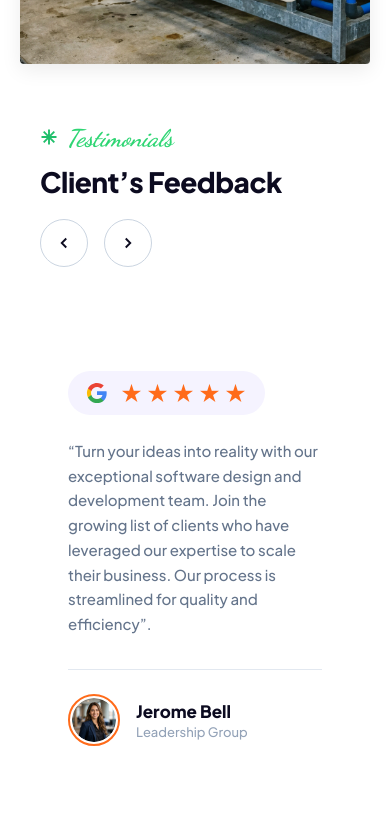
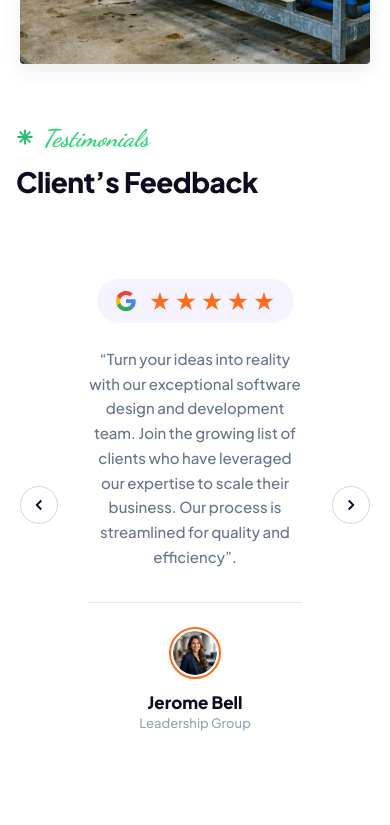
Before and after one commit to MathanKumarMP/UKL-India, a React (Vite) app: page / in a window 390 px wide. Shown: the part 4300-5125 px from the top of the page. Built offline with nearby package versions, Linux system fonts and the light colour scheme.

Commit message:
mobile responsive

```diff
--- a/src/components/Footer.jsx
+++ b/src/components/Footer.jsx
@@ -10,6 +10,7 @@ const Footer = () => {
         <div className="footer-main-grid">
           {/* Column 1: Brand Logo, Mission Paragraph & Social Icons below */}
           <div className="footer-col brand-col">
+            <div className="brand-logo-description">
               <div className="footer-logo">
                 <img src={logo} alt="UKL Instruments Logo" />
               </div>
@@ -18,6 +19,7 @@ const Footer = () => {
                 quality water treatment components which were by and large imported
                 from other countries.
               </p>
+            </div>
 
             {/* Social Icons positioned below brand paragraph */}
             <div className="footer-social-icons">
--- a/src/components/Testimonials.jsx
+++ b/src/components/Testimonials.jsx
@@ -106,6 +106,7 @@ const Testimonials = () => {
           </div>
 
           {/* Active Interactive Navigation Arrows */}
+          {!isMobile && (
             <div className="carousel-controls">
               <button className="control-btn prev-btn" onClick={handlePrev} aria-label="Previous testimonial">
                 <svg width="18" height="18" viewBox="0 0 24 24" fill="none" stroke="#0c0b20" strokeWidth="2.5">
@@ -118,8 +119,11 @@ const Testimonials = () => {
                 </svg>
               </button>
             </div>
+          )}
         </div>
 
+        {/* Carousel Wrapper for Side Positioning on Mobile */}
+        <div className="testimonials-carousel-wrapper">
           {/* 3 Column Testimonials Grid */}
           <div className="testimonials-grid">
             {visibleTestimonials.map((item) => (
@@ -173,6 +177,23 @@ const Testimonials = () => {
               </div>
             ))}
           </div>
+
+          {/* Active Interactive Navigation Arrows below card on mobile */}
+          {isMobile && (
+            <div className="carousel-controls mobile-controls">
+              <button className="control-btn prev-btn" onClick={handlePrev} aria-label="Previous testimonial">
+                <svg width="18" height="18" viewBox="0 0 24 24" fill="none" stroke="#0c0b20" strokeWidth="2.5">
+                  <path d="M15 18l-6-6 6-6" />
+                </svg>
+              </button>
+              <button className="control-btn next-btn" onClick={handleNext} aria-label="Next testimonial">
+                <svg width="18" height="18" viewBox="0 0 24 24" fill="none" stroke="#0c0b20" strokeWidth="2.5">
+                  <path d="M9 18l6-6-6-6" />
+                </svg>
+              </button>
+            </div>
+          )}
+        </div>
       </div>
     </section>
   );
--- a/src/styles/Footer.css
+++ b/src/styles/Footer.css
@@ -1,5 +1,5 @@
 .footer-section {
-  width: 100%;
+  width: 91%;
   background-color: #040407;
   color: #ffffff;
   padding: 80px 0 60px 0;
@@ -111,17 +111,24 @@
   flex-direction: column;
 }
 
+.brand-logo-description {
+  display: flex;
+  align-items: flex-start;
+  gap: 24px;
+  flex-wrap: nowrap;
+}
+
 .footer-logo img {
-  height: 64px;
+  height: 90px;
   object-fit: contain;
-  margin-bottom: 24px;
 }
 
 .brand-description {
   font-size: 14px;
   line-height: 1.75;
+  text-align: justify;
   color: #94a3b8;
-  max-width: 320px;
+  max-width: 450px;
 }
 
 /* Column Headings with Underline */
@@ -207,6 +214,14 @@
     gap: 40px;
   }
 
+  .brand-col {
+    grid-column: span 2;
+  }
+
+  .contact-col {
+    grid-column: span 2;
+  }
+
   .footer-top-row {
     flex-direction: column;
     align-items: flex-start;
@@ -222,6 +237,7 @@
 @media (max-width: 640px) {
   .footer-section {
     padding: 25px 0 40px 0;
+    background-color: #0b0c1b;
   }
 
   .footer-container {
@@ -229,7 +245,11 @@
   }
 
   .footer-main-grid {
-    grid-template-columns: 1fr;
-    gap: 32px;
+    grid-template-columns: repeat(2, 1fr);
+    gap: 24px;
+  }
+
+  .brand-logo-description {
+    gap: 27px;
   }
 }
--- a/src/styles/Testimonials.css
+++ b/src/styles/Testimonials.css
@@ -185,6 +185,11 @@
   font-weight: 500;
 }
 
+.testimonials-carousel-wrapper {
+  position: relative;
+  width: 100%;
+}
+
 /* Responsive */
 @media (max-width: 1024px) {
   .testimonials-grid {
@@ -197,9 +202,18 @@
 }
 
 @media (max-width: 768px) {
+  .testimonials-container {
+    padding: 0 16px !important;
+  }
+
+  .testimonials-carousel-wrapper {
+    padding: 0 44px;
+  }
+
   .testimonials-header {
     flex-direction: column !important;
-    align-items: flex-start !important;
+    align-items: center !important;
+    text-align: center !important;
     gap: 16px !important;
   }
 
@@ -211,4 +225,44 @@
   .testimonials-grid {
     grid-template-columns: 1fr !important;
   }
+
+  .testimonial-card {
+    align-items: center !important;
+    text-align: center !important;
+  }
+
+  .author-wrapper {
+    flex-direction: column !important;
+    align-items: center !important;
+    text-align: center !important;
+    gap: 12px !important;
+  }
+
+  .carousel-controls.mobile-controls {
+    position: absolute !important;
+    top: 50% !important;
+    left: 0 !important;
+    right: 0 !important;
+    transform: translateY(-50%) !important;
+    display: flex !important;
+    justify-content: space-between !important;
+    width: 100% !important;
+    pointer-events: none !important;
+    margin: 0 !important;
+    z-index: 10 !important;
+  }
+
+  .carousel-controls.mobile-controls .control-btn {
+    pointer-events: auto !important;
+    width: 38px !important;
+    height: 38px !important;
+  }
+
+  .carousel-controls.mobile-controls .prev-btn {
+    margin-left: 4px !important;
+  }
+
+  .carousel-controls.mobile-controls .next-btn {
+    margin-right: 4px !important;
+  }
 }
```
Also changed, not shown: 1 other file (tests, documents, lock files or other folders). Lines whose indentation alone changed are shown as unchanged.
